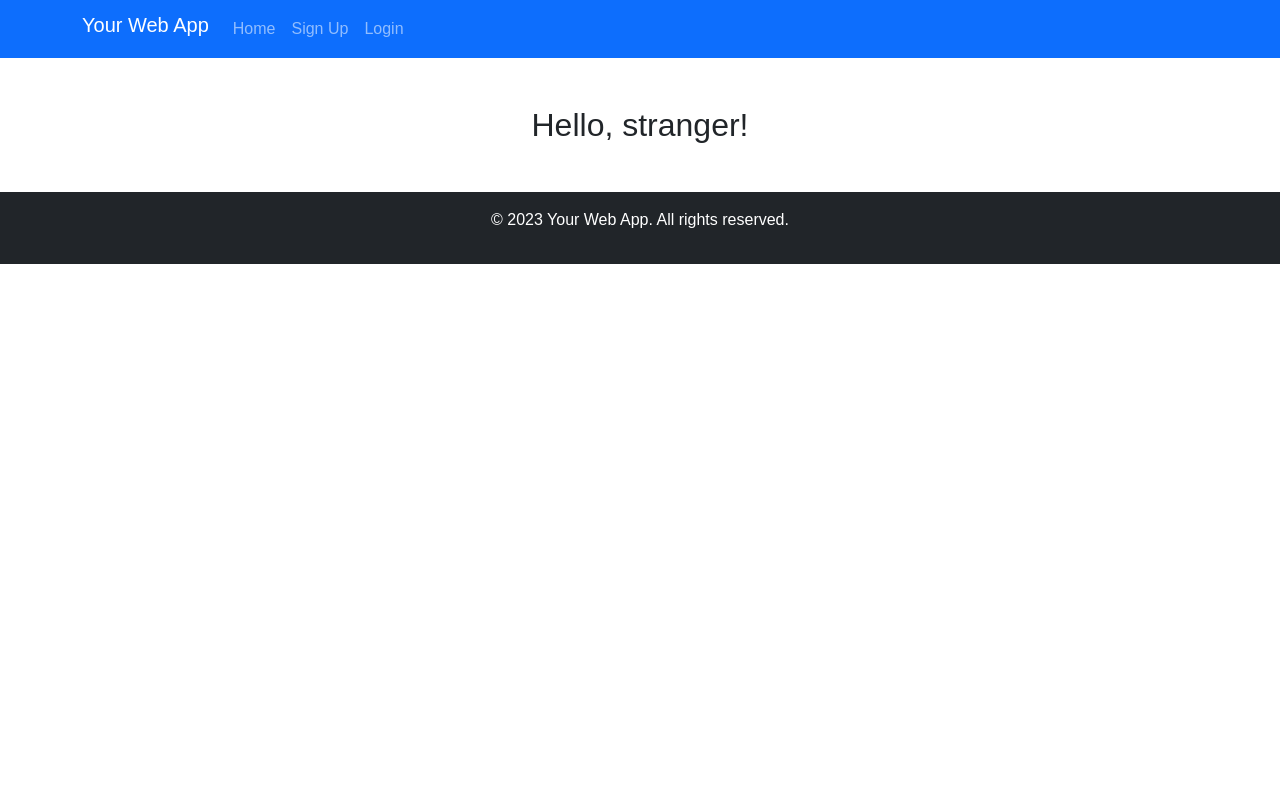
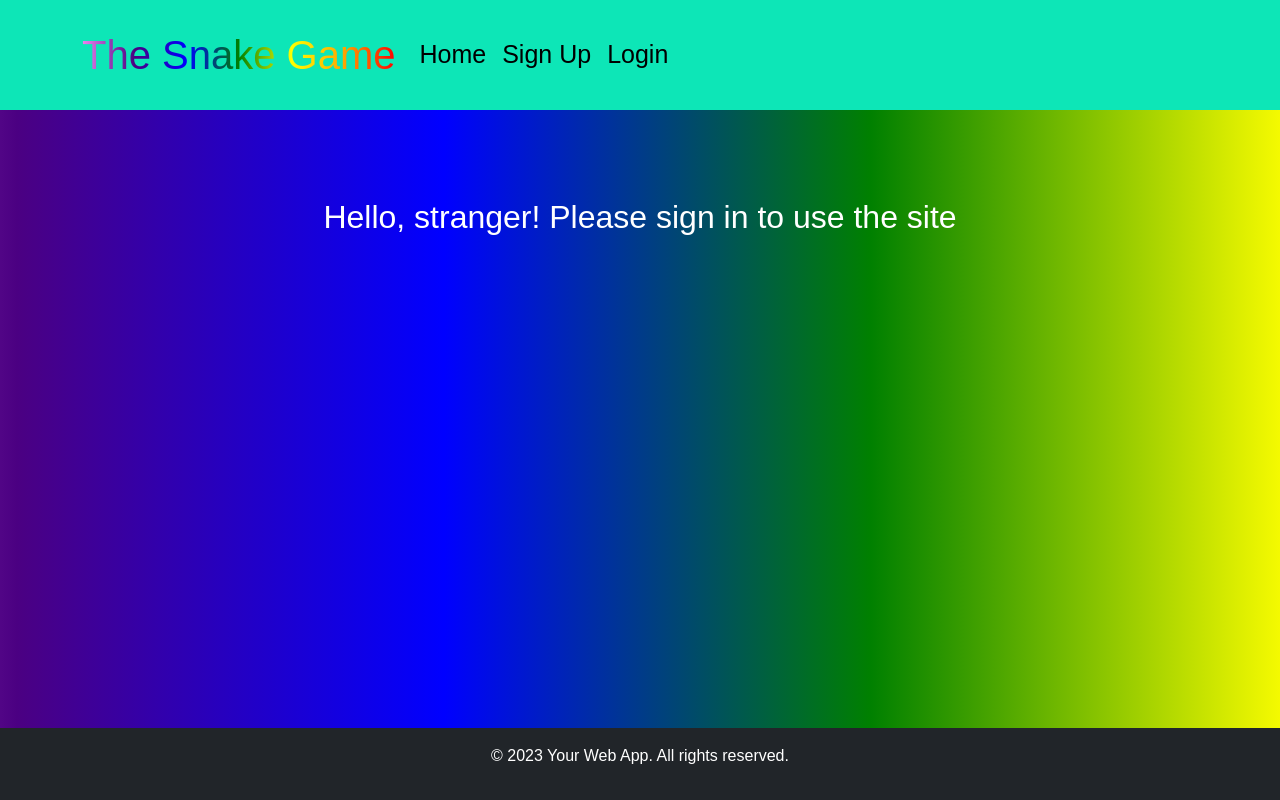
Before and after one commit to AlexanderCLO22/ExamensArbete, a Flask app: page / in a window 1280 px wide. Run offline with Flask 3, Linux system fonts and the light colour scheme; some libraries are stand-ins or nearby versions.

Commit message:
css-gurun

```diff
--- a/Application/Game/snake.py
+++ b/Application/Game/snake.py
@@ -1,7 +1,4 @@
 import random
-from flask import current_app
-from flask import redirect, render_template, url_for
-from flask_login import current_user
 
 class SnakeGame:
     def __init__(self):
--- a/Templates/base.html
+++ b/Templates/base.html
@@ -4,15 +4,14 @@
 <head>
     <meta charset="UTF-8">
     <meta name="viewport" content="width=device-width, initial-scale=1.0">
-    <title>{% block title %}Your Web App{% endblock %}</title>
+    <title>{% block title %}The Snake Game{% endblock %}</title>
     <link rel="stylesheet" href="https://cdn.jsdelivr.net/npm/bootstrap/dist/css/bootstrap.min.css">
     <link rel="stylesheet" href="static/styles.css">
 </head>
-
 <body>
-    <header class="navbar navbar-expand-lg navbar-dark bg-primary">
+    <header class="navbar navbar-expand-lg navbar-dark custom-navbar">
         <div class="container">
-            <h1 class="navbar-brand">Your Web App</h1>
+            <a class="navbar-brand navbar-brand-title" href="/">The Snake Game</a>
             <button class="navbar-toggler" type="button" data-toggle="collapse" data-target="#navbarNav"
                 aria-controls="navbarNav" aria-expanded="false" aria-label="Toggle navigation">
                 <span class="navbar-toggler-icon"></span>
@@ -20,21 +19,21 @@
             <div class="collapse navbar-collapse" id="navbarNav">
                 <ul class="navbar-nav ml-auto">
                     <li class="nav-item">
-                        <a class="nav-link" href="/">Home</a>
+                        <a class="nav-link navbar-text" href="/">Home</a>
                     </li>
                     <li class="nav-item">
-                        <a class="nav-link" href="/signup">Sign Up</a>
+                        <a class="nav-link navbar-text" href="/signup">Sign Up</a>
                     </li>
                     {% if current_user.is_authenticated %}
                     <li class="nav-item">
-                        <a class="nav-link" href="/logout">Logout</a>
+                        <a class="nav-link navbar-text" href="/logout">Logout</a>
                     </li>
                     <li class="nav-item">
-                        <a class="nav-link" href="/game">Play</a>
+                        <a class="nav-link navbar-text" href="/game">Play</a>
                     </li>
                     {% else %}
                     <li class="nav-item">
-                        <a class="nav-link" href="/login">Login</a>
+                        <a class="nav-link navbar-text" href="/login">Login</a>
                     </li>
                     {% endif %}
                 </ul>
@@ -42,7 +41,9 @@
         </div>
     </header>
 
-    <main class="container my-5">
+    <!-- New container for the background color around the content -->
+    <div class="content-container">
+        <main class="container my-5 content-padding">
             {% block content %}{% endblock %}
         </main>
 
@@ -51,8 +52,10 @@
                 <p>&copy; 2023 Your Web App. All rights reserved.</p>
             </div>
         </footer>
+    </div>
 
     <script src="https://cdn.jsdelivr.net/npm/bootstrap/dist/js/bootstrap.bundle.min.js"></script>
     <script src="script.js"></script>
 </body>
+
 </html>
--- a/Templates/home.html
+++ b/Templates/home.html
@@ -6,6 +6,6 @@
     {% if current_user.is_authenticated %}
     <h2>Hello, {{ current_user.id }}!</h2>
     {% else %}
-    <h2>Hello, stranger!</h2>
+    <h2>Hello, stranger! Please sign in to use the site</h2>
     {% endif %}
 {% endblock %}
--- a/main.py
+++ b/main.py
@@ -3,4 +3,4 @@ from __init__ import create_app
 app = create_app()
 
 if __name__ == '__main__':
-    app.run(host='0.0.0.0', port=5000, debug=True)
+    app.run(host='0.0.0.0', port=5000, debug=False)
--- a/static/styles.css
+++ b/static/styles.css
@@ -1,4 +1,4 @@
-body {
+body, button, a {
     font-family: Arial, sans-serif;
     text-align: center;
 }
@@ -8,27 +8,31 @@ h1 {
 }
 
 #gameCanvas {
-    border: 2px solid #333; /* Add a border around the game canvas */
+    border: 4px solid #000000; /* Add a border around the game canvas */
+    background-color: #fbfcfa;
 }
 
 #score {
     font-size: 25px;
-    color: #10920c;
+    color: #000000;
 }
 .highscore-list {
     font-size: 18px; /* Set the font size for the highscore lists */
-    border: 1px solid #000000; /* Add a border around the highscore lists */
+    border: 2px solid #000000; /* Add a border around the highscore lists */
     padding: 10px; /* Add some padding for better spacing */
     border-radius: 5px; /* Optional: Add border radius for rounded corners */
     margin: 10px; /* Add some margin for better spacing */
     max-width: 300; /* Set a maximum width for the highscore lists */
     text-align: center;
+    color :rgb(0, 0, 0);
+    background-color: #ffffff;
 }
 /* Add these styles to your styles.css file */
 button {
     display: inline-block;
     padding: 10px 20px;
     font-size: 16px;
+    margin: 5px;
     font-weight: bold;
     text-align: center;
     text-decoration: none;
@@ -60,3 +64,70 @@ button:hover {
     font-weight: bold; /* Bold font for emphasis */
     color: #CD7F32; /* Text color for the first list item */
 }
+.navbar-nav a {
+    color: rgb(0, 0, 0);
+    padding: 10px;
+    text-decoration: none;
+}
+
+.navbar-nav a:hover {
+    color: #d4cdcd; /* Change the color on hover */
+}
+footer {
+    position: fixed;
+    bottom: 0;
+    left: 0;
+    width: 100%;
+    background-color: #343a40; /* Set your desired background color */
+    color: #ffffff; /* Set your desired text color */
+    padding: 15px 0;
+}
+.custom-navbar {
+    background-color: #0de6b7; /* Set your desired background color */;
+    padding: 20px;
+}
+body {
+    display: flex;
+    flex-direction: column;
+    min-height: 100vh;
+    margin: 0;
+}
+
+main {
+    flex: 1;
+}
+.navbar-text {
+    font-size: 25px; /* Adjust the font size as needed */
+}
+.navbar-brand-title {
+    font-size: 40px; /* Adjust the font size as needed */
+    background: linear-gradient(to right, violet, indigo, blue, green, yellow, orange, red);
+    -webkit-background-clip: text;
+    color: transparent;
+    display: inline-block;
+}
+.content-container {
+    position: relative;
+    padding: 20px; /* Adjust the padding as needed */
+    color: #ffffff; /* Adjust the text color for better visibility */
+    flex: 1; /* Ensure the container takes up remaining space */
+    background: linear-gradient(to right, violet, indigo, blue, green, yellow, orange, red);
+    background-size: 200% 100%;
+    animation: rainbowAnimation 5s linear infinite;
+
+}
+
+@keyframes rainbowAnimation {
+    0% {
+        background-position: 0% 50%;
+    }
+    100% {
+        background-position: 100% 50%;
+    }
+}
+
+
+/* Adjust padding for the content within the container */
+.content-padding {
+    padding: 20px; /* Adjust the padding as needed */
+}
```
Also changed, not shown: Routes/game.py (+7 -1 lines). Lines whose indentation alone changed are shown as unchanged.
